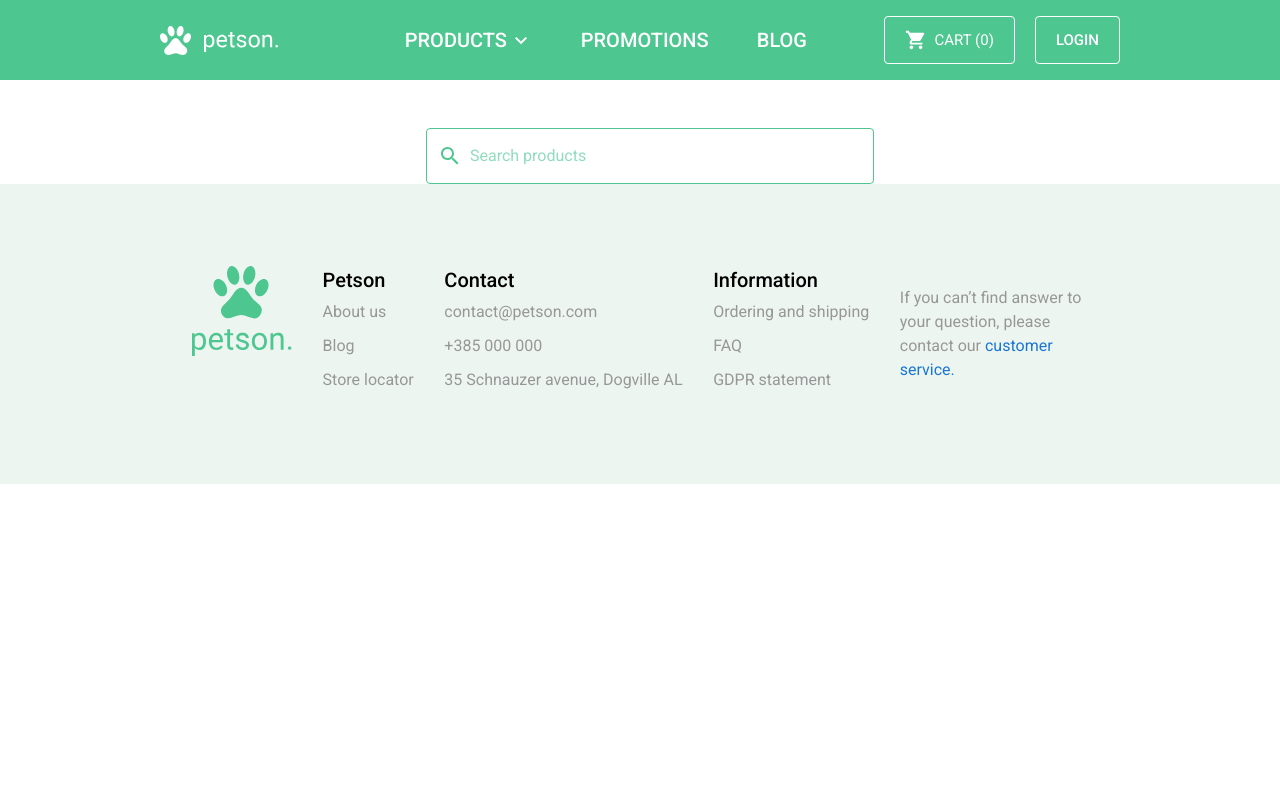
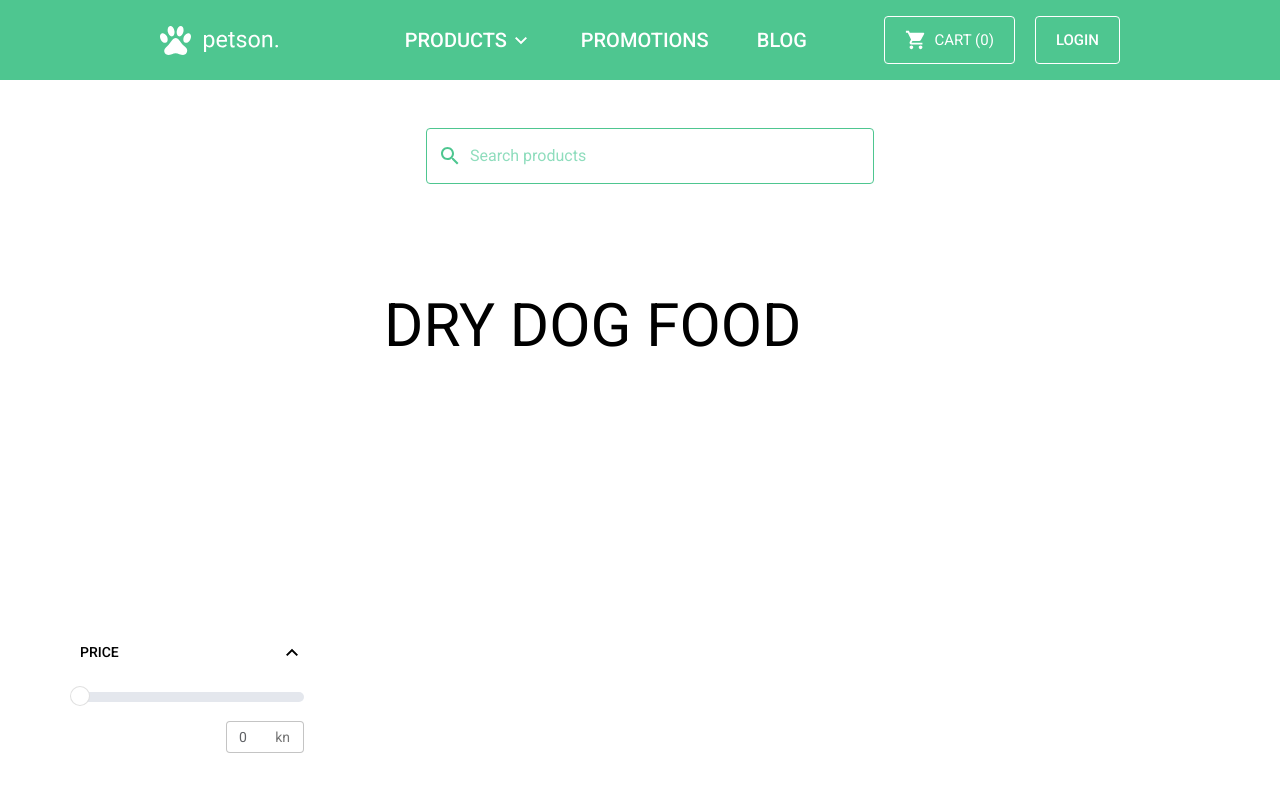
Before and after one commit to Alphajeez96/Petshop, a Vue app: page /category/1 in a window 1280 px wide. Shown: the top 800 px of the page. Built offline with nearby package versions, Linux system fonts and the light colour scheme.

Commit message:
price range component and category page layout

```diff
--- a/package.json
+++ b/package.json
@@ -17,6 +17,7 @@
   },
   "dependencies": {
     "axios": "^1.4.0",
+    "element-plus": "^2.3.9",
     "pinia": "^2.1.4",
     "vue": "^3.3.4",
     "vue-router": "^4.2.4",
@@ -42,6 +43,8 @@
     "start-server-and-test": "^2.0.0",
     "tailwindcss": "^3.3.3",
     "typescript": "~5.1.6",
+    "unplugin-auto-import": "^0.16.6",
+    "unplugin-vue-components": "^0.25.1",
     "vite": "^4.4.6",
     "vitest": "^0.34.1",
     "vue-tsc": "^1.8.6"
--- a/src/assets/styles/main.scss
+++ b/src/assets/styles/main.scss
@@ -32,3 +32,46 @@ body {
     height: 5rem !important;
   }
 }
+
+/* SLIDER STYLES HERE */
+
+.el-slider__runway {
+  height: 10px !important;
+  border-radius: 30px !important;
+
+  .el-slider__bar {
+    height: 10px !important;
+    border-top-left-radius: 30px !important ;
+    border-bottom-left-radius: 30px !important;
+    background-color: #0065a8 !important;
+  }
+
+  .el-slider__button-wrapper {
+    top: -14px !important;
+
+    .el-slider__button {
+      border: 1px solid #0000001f !important;
+    }
+  }
+}
+
+/* INPUT STYLES HERE */
+.el-input__wrapper {
+  @apply border border-[#0000003b] outline-none h-8;
+  box-shadow: unset !important;
+  padding: 0.75rem !important;
+}
+
+#price-range {
+  .el-input {
+    @apply w-[78px];
+  }
+
+  .el-input-number {
+    @apply text-left w-[unset];
+  }
+
+  .el-input__inner {
+    @apply text-left;
+  }
+}
--- a/src/components/icons/IconDropdown.vue
+++ b/src/components/icons/IconDropdown.vue
@@ -10,25 +10,32 @@
     <g clip-path="url(#clip0_7916_792)">
       <path
         d="M16.59 8.95605L12 13.5361L7.41 8.95605L6 10.3661L12 16.3661L18 10.3661L16.59 8.95605Z"
-        fill="white"
+        :fill="fill"
       />
     </g>
     <defs>
       <clipPath id="clip0_7916_792">
-        <rect width="24" height="24" fill="white" transform="translate(0 0.366211)" />
+        <rect width="24" height="24" :fill="fill" transform="translate(0 0.366211)" />
       </clipPath>
     </defs>
   </svg>
 </template>
 
 <script setup lang="ts">
-defineProps<{
+export interface Dropdown {
   isOpen: boolean
-}>()
+  fill?: string
+}
+
+withDefaults(defineProps<Dropdown>(), {
+  isOpen: false,
+  fill: 'white'
+})
 </script>
 
 <style lang="scss" scoped>
 svg {
+  cursor: pointer;
   transform: rotateX(0deg);
   transition: transform 0.5s ease-in-out;
 
--- a/src/main.ts
+++ b/src/main.ts
@@ -5,6 +5,7 @@ import { createPinia } from 'pinia'
 
 import App from './App.vue'
 import router from './router'
+import 'element-plus/dist/index.css'
 
 const app = createApp(App)
 
--- a/src/router/routes.ts
+++ b/src/router/routes.ts
@@ -1,10 +1,17 @@
 import HomeView from '../views/HomeView.vue'
+import CategoryView from '../views/CategoryView.vue'
 
 const routes = [
   {
     path: '/',
     name: 'home',
     component: HomeView
+  },
+
+  {
+    path: '/category/:uuid', // Use a parameter to capture the category UUID
+    name: 'category',
+    component: CategoryView
   }
 
   //TODO: names =>  category, products
--- a/src/utils/global.ts
+++ b/src/utils/global.ts
@@ -47,3 +47,12 @@ export const debounce = (func: () => void, delay: number): (() => void) => {
     timer = setTimeout(func, delay)
   }
 }
+
+export const parseInputToNumber = (input: string | number): number => {
+  if (input) {
+    const sanitizedValue = input.replace(/[^\d.]/g, '') // Remove non-numeric characters
+    return parseFloat(sanitizedValue) // Parse the sanitized value to a float
+  }
+
+  return 0
+}
--- /dev/null
+++ b/src/views/CategoryView.vue
@@ -0,0 +1,15 @@
+<template>
+  <section class="flex gap-20 px-20 mt-28">
+    <aside class="self-center w-1/5">
+      <PriceRange />
+    </aside>
+
+    <div class="h-screen">
+      <h2 class="text-6xl">DRY DOG FOOD</h2>
+    </div>
+  </section>
+</template>
+
+<script setup lang="ts">
+import PriceRange from '@/widgets/Product/PriceRange.vue'
+</script>
--- /dev/null
+++ b/src/widgets/Product/FilterToggle.vue
@@ -0,0 +1,18 @@
+<template>
+  <section>
+    <div class="flex items-center">
+      <p class="text-sm uppercase mr-auto font-medium">{{ title }}</p>
+      <IconDropdown :isOpen="isOpen" fill="black" />
+    </div>
+
+    <slot v-if="isOpen" />
+  </section>
+</template>
+
+<script setup lang="ts">
+import IconDropdown from '@/components/Icons/IconDropdown.vue'
+defineProps<{
+  isOpen: boolean
+  title: string
+}>()
+</script>
--- /dev/null
+++ b/src/widgets/Product/PriceRange.vue
@@ -0,0 +1,34 @@
+<template>
+  <FilterToggle :isOpen="true" title="price">
+    <div class="mt-4 w-full">
+      <el-slider
+        v-model="value"
+        :show-tooltip="false"
+        :step="100"
+        :max="5000"
+        label="price range"
+      />
+    </div>
+
+    <div class="flex justify-end mt-2 relative">
+      <div id="price-range">
+        <el-input-number v-model="value" :controls="false" />
+      </div>
+      <span class="flex items-center h-8 px-3.5 absolute text-sm text-[#0000008a] z-50">kn</span>
+    </div>
+  </FilterToggle>
+</template>
+
+<script setup lang="ts">
+import { ref, type Ref } from 'vue'
+import { ElSlider, ElInputNumber } from 'element-plus'
+import FilterToggle from './FilterToggle.vue'
+
+const value: Ref<number> = ref(0)
+</script>
+
+<style lang="scss" scoped>
+input {
+  @apply rounded bg-inherit w-[78px] h-8 text-sm text-[#0000008a] border border-[#0000003b] px-3 outline-none focus:outline-none;
+}
+</style>
--- a/vite.config.ts
+++ b/vite.config.ts
@@ -1,12 +1,21 @@
 import { fileURLToPath, URL } from 'node:url'
-
 import { defineConfig } from 'vite'
 import vue from '@vitejs/plugin-vue'
+
+import AutoImport from 'unplugin-auto-import/vite'
+import Components from 'unplugin-vue-components/vite'
+import { ElementPlusResolver } from 'unplugin-vue-components/resolvers'
 
 // https://vitejs.dev/config/
 export default defineConfig({
   plugins: [
     vue(),
+    AutoImport({
+      resolvers: [ElementPlusResolver()]
+    }),
+    Components({
+      resolvers: [ElementPlusResolver()]
+    })
   ],
   resolve: {
     alias: {
```
Also changed, not shown: 1 other file (tests, documents, lock files or other folders).
